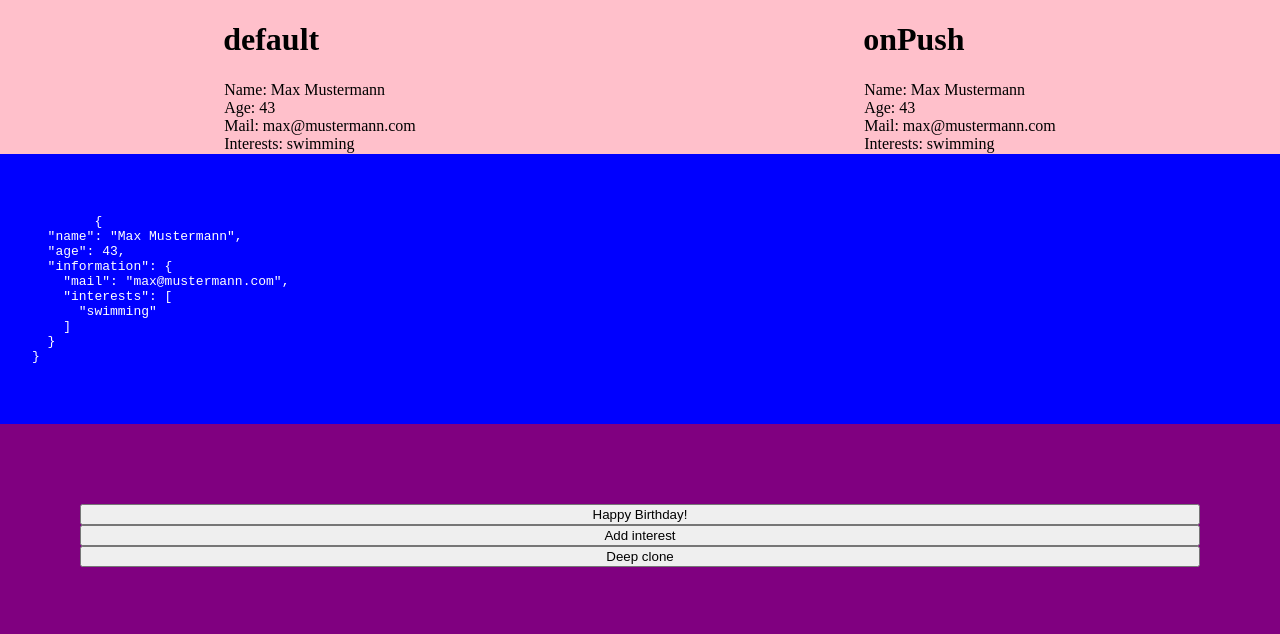
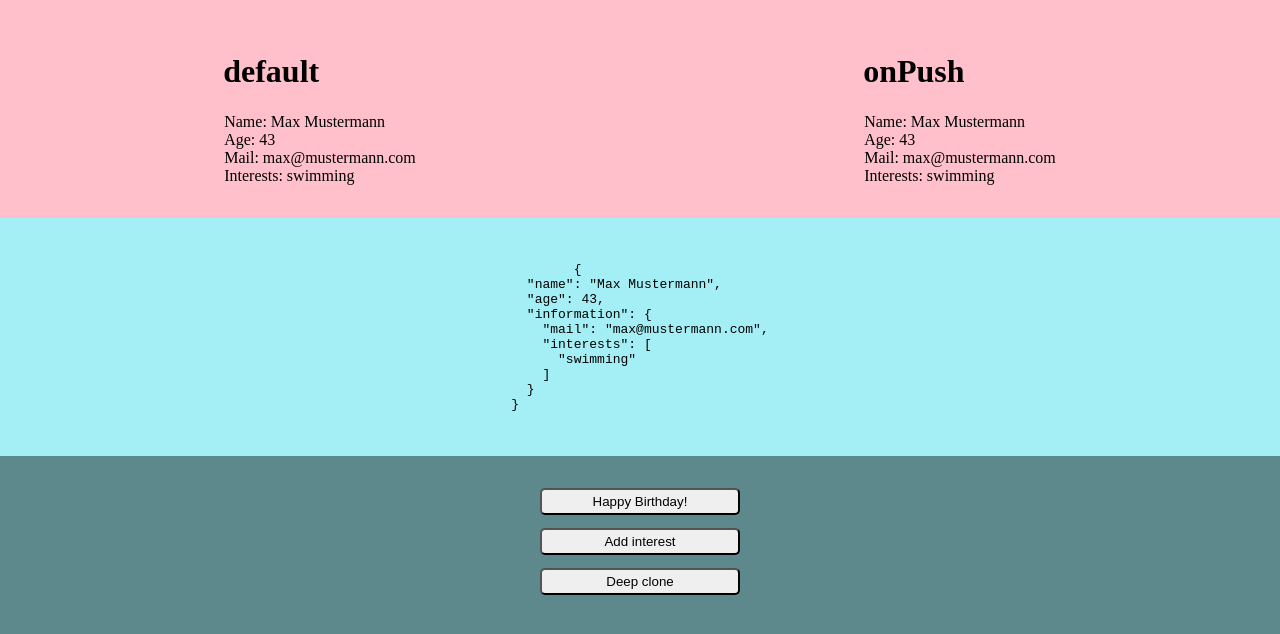
Before and after one commit to Paul-rs1/angular-change-detection-testing, an Angular app: page / in a window 1280 px wide. Shown: the top 634 px of the page. Built offline with nearby package versions, Linux system fonts and the light colour scheme.

Commit message:
7 files modified

```diff
--- a/src/app/app.component.css
+++ b/src/app/app.component.css
@@ -1,6 +1,13 @@
+:host {
+  height: 100%;
+  width: 100%;
+}
+
 .component-container {
   display: flex;
   flex-direction: row;
   justify-content: space-around;
   background-color: pink;
+  padding: 2em 0;
+  align-content: stretch;
 }
--- a/src/app/app.component.ts
+++ b/src/app/app.component.ts
@@ -22,6 +22,7 @@ export class AppComponent {
       person.name.toLowerCase().includes('max')
     );
     max.age += 1;
+    console.log(`Max is ${max.age}`);
   }
 
   addInterest() {
@@ -32,7 +33,6 @@ export class AppComponent {
         ? newInterests[currCount - 1]
         : `interest ${currCount}`;
     this.people[0].information.interests.push(newInterest);
-    console.log('interests updated', this.people[0].information.interests);
   }
 
   peopleDeepCopy() {
--- a/src/app/components/display.component.ts
+++ b/src/app/components/display.component.ts
@@ -1,6 +1,7 @@
 import {
   AfterViewChecked,
   Component,
+  DoCheck,
   ElementRef,
   Input,
   OnChanges,
@@ -15,35 +16,32 @@ import {
       <div>Age: {{person.age}}</div>
       <div>Mail: {{person.information.mail}}</div>
       <div>Interests: {{person.information.interests}}</div>
-
     </div>
-
   `,
   styles: [
     `
   `,
   ],
 })
-export class DisplayComponent implements OnChanges, AfterViewChecked {
+export class DisplayComponent implements OnChanges, AfterViewChecked, DoCheck {
   @ViewChild('myDisplayContainer') ContainerRef: ElementRef;
   @Input() people;
 
   highlight = false;
 
-  // TODO highlight CD! not working
+  ngDoCheck() {
+    console.log('do check');
+  }
+
   ngOnChanges() {
-    console.log('onChanges');
     this.highlight = true;
   }
 
   ngAfterViewChecked() {
-    console.log('view checked');
     if (!this.ContainerRef?.nativeElement || !this.highlight) return;
     this.highlight = false;
     this.ContainerRef.nativeElement.style.border = 'thin solid yellow';
-    console.log('set yellow');
     setTimeout(() => {
-      console.log('set transparent');
       this.ContainerRef.nativeElement.style.border = 'thin solid transparent';
     }, 500);
   }
--- a/src/app/components/editor.component.ts
+++ b/src/app/components/editor.component.ts
@@ -12,7 +12,19 @@ import { Component, EventEmitter, Output } from '@angular/core';
     :host {
       display: flex;
       flex-direction: column;
-      padding: 5em;
+      align-items: center;
+      padding-top: 2em;
+    }
+
+    button {
+      border-radius: 5px;
+      height: 2em;
+      margin-bottom: 1em;
+      min-width: 15em;
+    }
+    button:hover {
+      cursor: pointer;
+      background-color: #a4eff5;
     }
   `,
   ],
--- a/src/app/components/livedata.component.ts
+++ b/src/app/components/livedata.component.ts
@@ -1,10 +1,4 @@
-import {
-  ChangeDetectorRef,
-  Component,
-  DoCheck,
-  Input,
-  OnChanges,
-} from '@angular/core';
+import { Component, DoCheck, Input, OnInit } from '@angular/core';
 
 @Component({
   selector: 'live-data',
@@ -19,27 +13,24 @@ import {
     `
     :host {
       display: flex;
-      background-color: blue;
-      color: white;
-      padding: 2em;
+      justify-content: center;
+      background-color: #a4eff5;
+      padding: 1em 0;
     }
   `,
   ],
 })
-export class LiveData implements DoCheck, OnChanges {
+export class LiveData implements OnInit, DoCheck {
   @Input() people;
   person;
   personJson;
-  constructor(private cdRef: ChangeDetectorRef) {}
+  constructor() {}
+
+  ngOnInit() {
+    this.setPerson();
+  }
 
   ngDoCheck() {
-    // implement custom changeDetection
-    if (this.people[0].age != this.person.age) {
-      this.setPerson();
-    }
-  }
-
-  ngOnChanges() {
     this.setPerson();
   }
 
--- a/src/styles.css
+++ b/src/styles.css
@@ -3,6 +3,6 @@ body {
   height: 100%;
   width: 100%;
   box-sizing: border-box;
-  background: purple;
+  background: #5e898c;
   margin: 0;
 }
```
Also changed, not shown: 1 other file (tests, documents, lock files or other folders).
